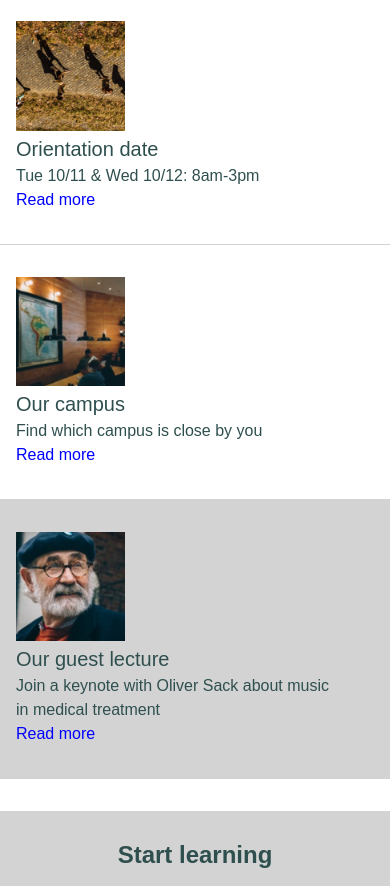
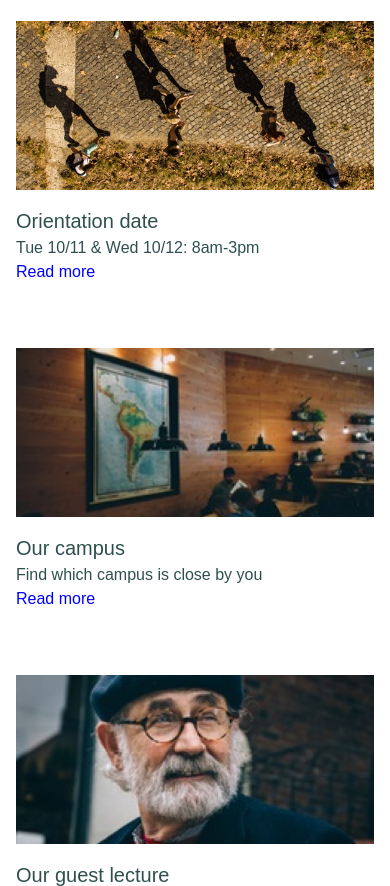
Before and after one commit to Steven-EB/colmar-academy, a plain HTML site: page index.html in a window 390 px wide. Shown: the part 600-1486 px from the top of the page. Drawn offline with Linux system fonts and the light colour scheme.

Commit message:
finish info section mobile styling

```diff
--- a/index.html
+++ b/index.html
@@ -98,7 +98,8 @@
 
                 <div class="secondary-info-box">
                     <div class="img-container">
-                        <img src="resources/images/information-orientation.jpg" alt="Birdseye view of people walking, their shadows cast long on the ground">
+                        <img class="desktop-tablet-img" src="resources/images/information-orientation.jpg" alt="Birdseye view of people walking, their shadows cast long on the ground">
+                        <img class="mobile-img" src="resources/images/information-orientation-mobile.jpg" alt="Birdseye view of people walking, their shadows cast long on the ground">
                     </div>
                     <div class="text-info-box">
                         <h3>Orientation date</h3>
@@ -111,7 +112,8 @@
 
                 <div class="secondary-info-box">
                     <div class="img-container">
-                        <img src="resources/images/information-campus.jpg" alt="Students study in a dimly lit room, a map of South America on the wall">
+                        <img class="desktop-tablet-img" src="resources/images/information-campus.jpg" alt="Students study in a dimly lit room, a map of South America on the wall">
+                        <img class="mobile-img" src="resources/images/information-campus-mobile.jpg" alt="Students study in a dimly lit room, a map of South America on the wall">
                     </div>
                     <div class="text-info-box">
                         <h3>Our campus</h3>
@@ -124,7 +126,8 @@
 
                 <div class="secondary-info-box gray-background">
                     <div class="img-container">
-                        <img src="resources/images/information-guest-lecture.jpg" alt="Headshot of a bearded elderly man wearing glasses and a beret">
+                        <img class="desktop-tablet-img" src="resources/images/information-guest-lecture.jpg" alt="Headshot of a bearded elderly man wearing glasses and a beret">
+                        <img class="mobile-img" src="resources/images/information-guest-lecture-mobile.jpg" alt="Headshot of a bearded elderly man wearing glasses and a beret">
                     </div>
                     <div class="text-info-box">
                         <h3>Our guest lecture</h3>
--- a/resources/css/style.css
+++ b/resources/css/style.css
@@ -1,7 +1,9 @@
 /* PAGE WIDE styling choices */
+
 * {
     box-sizing: border-box;
 }
+
 html {
     font-size: 16px;
     background-color: white;
@@ -276,6 +278,10 @@ nav a {
     padding-right: 1rem;
 }
 
+.mobile-img {
+    display: none;
+}
+
 .information-section .description-box {
     line-height: 1.1;
 }
@@ -304,18 +310,38 @@ nav a {
 
     .information-section .secondary-container {
         width: 100%;
+        margin: 0;
     }
 
     .information-section .secondary-info-box {
         display: block;
     }
 
-    .information-section .img-container {
+    .information-section .secondary-info-box .img-container {
         width: 100%;
         padding: 0;
     }
 
+    .desktop-tablet-img {
+        display: none;
+    }
 
+    .mobile-img {
+        display: block;
+        width: 100%;
+    }
+
+    .information-section .secondary-info-box {
+        border: 0;
+    }
+
+    .information-section .secondary-info-box .text-info-box {
+        padding-top: 1rem;
+    }
+
+    .information-section .gray-background {
+        background-color: white;
+    }
 
 }
 
```
